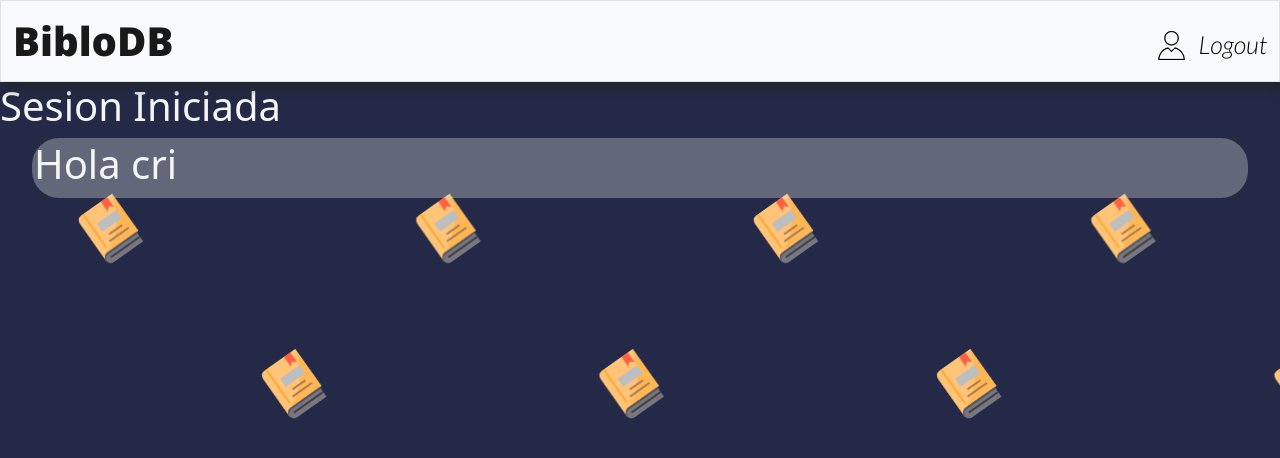
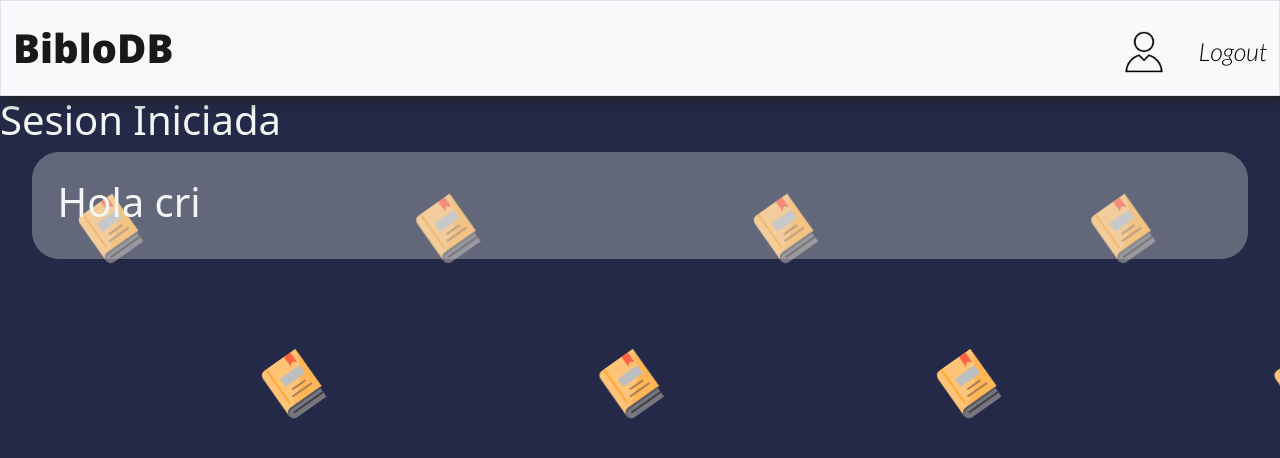
Before and after one commit to Mau5trakt/biblodb, a Python web app: template templates/ulogin.html in a window 1280 px wide. Shown: the top 458 px of the page. Run offline with Jinja, Linux system fonts and the light colour scheme; the template is opened without the code that fills it, so the values that code supplies are empty.

```diff
--- a/static/style.css
+++ b/static/style.css
@@ -158,13 +158,14 @@ font-size: 25px;
 font-style: normal;
 text-align: center;
 color: #000000;
+  margin-left: 20px;
 
 
 }
 
 .icono{
-  height: 55px;
-  width: 55px;
+  height: 70px;
+  width: 70px;
 }
 
 
@@ -176,7 +177,7 @@ h1{
 
 position: absolute;
 width: 95%;
-padding: 2px;
+padding: 2%;
 background: rgba(217, 217, 217, 0.35);
 border-radius: 27px;
 }
```
